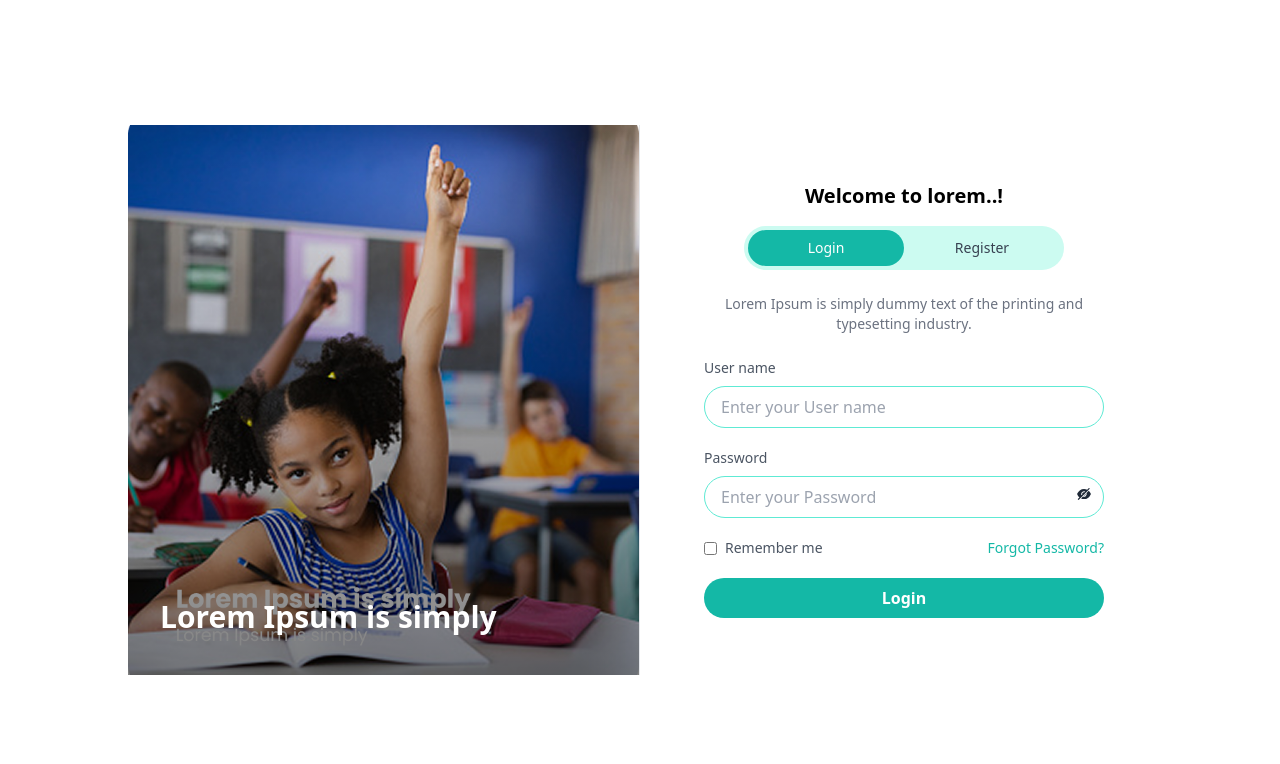
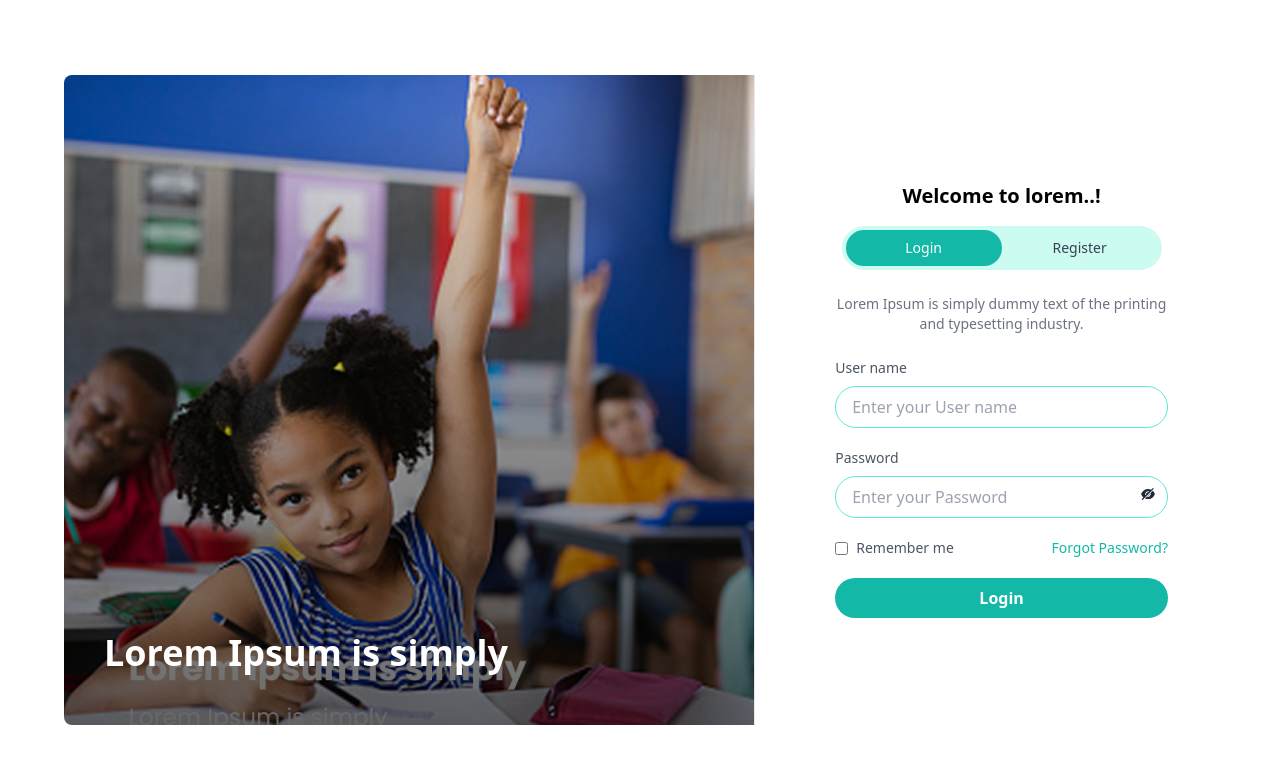
Before and after one commit to suman987654432/course-project, a React (Vite) app in the folder client/: page / in a window 1280 px wide. Shown: the top 764 px of the page. Built offline with nearby package versions, Linux system fonts and the light colour scheme.

Commit message:
image size increase

```diff
--- a/client/src/pages/Login.jsx
+++ b/client/src/pages/Login.jsx
@@ -8,23 +8,21 @@ function Login() {
   const [showPassword, setShowPassword] = useState(false);
 
   return (
-    <div className="min-h-screen flex items-center justify-center">
-      <div className="flex w-full max-w-5xl overflow-hidden h-[550px]">
+    <div className="min-h-screen flex items-center justify-center p-4">
+      <div className="flex w-full max-w-6xl overflow-hidden h-[650px]  rounded-lg">
 
-        {/* Left Image Section */}
-        <div className="hidden md:block w-1/2 relative h-full border-r border-gray-200">
+        <div className="hidden md:block w-3/5 relative h-full border-r ">
           <img
             src={isRegister ? image1 : image}
             alt={isRegister ? "Register" : "Login"}
             className="h-full w-full object-cover"
           />
-          <div className="absolute inset-0 bg-gradient-to-t from-black/50 to-transparent flex flex-col justify-end p-8">
-            <h2 className="text-3xl font-bold text-white mb-2">Lorem Ipsum is simply</h2>
+          <div className="absolute inset-0 bg-gradient-to-t from-black/60 to-transparent flex flex-col justify-end p-10">
+            <h2 className="text-4xl font-bold text-white mb-3">Lorem Ipsum is simply</h2>
           </div>
         </div>
 
-        {/* Form Section */}
-        <div className="w-full md:w-1/2 p-8 md:p-12 flex flex-col justify-center md:pl-16">
+        <div className="w-full md:w-2/5 p-8 md:p-12 flex flex-col justify-center md:pl-20">
           <h2 className="text-xl text-center font-semibold mb-4">Welcome to lorem..!</h2>
 
           {/* Toggle Tabs */}
@@ -32,17 +30,15 @@ function Login() {
             <div className="bg-teal-100 rounded-full p-1 flex w-full max-w-xs">
               <button
                 onClick={() => setIsRegister(false)}
-                className={`px-6 py-2 rounded-full text-sm font-medium w-1/2 transition-all ${
-                  !isRegister ? 'bg-teal-500 text-white' : 'text-gray-700'
-                }`}
+                className={`px-6 py-2 rounded-full text-sm font-medium w-1/2 transition-all ${!isRegister ? 'bg-teal-500 text-white' : 'text-gray-700'
+                  }`}
               >
                 Login
               </button>
               <button
                 onClick={() => setIsRegister(true)}
-                className={`px-6 py-2 rounded-full text-sm font-medium w-1/2 transition-all ${
-                  isRegister ? 'bg-teal-500 text-white' : 'text-gray-700'
-                }`}
+                className={`px-6 py-2 rounded-full text-sm font-medium w-1/2 transition-all ${isRegister ? 'bg-teal-500 text-white' : 'text-gray-700'
+                  }`}
               >
                 Register
               </button>
@@ -55,6 +51,7 @@ function Login() {
 
           {/* Form Fields */}
           <form className="space-y-5">
+
             {isRegister && (
               <div>
                 <label className="block text-gray-600 text-sm mb-2">Email</label>
```
Also changed, not shown: client/src/components/s.jsx (deleted).
